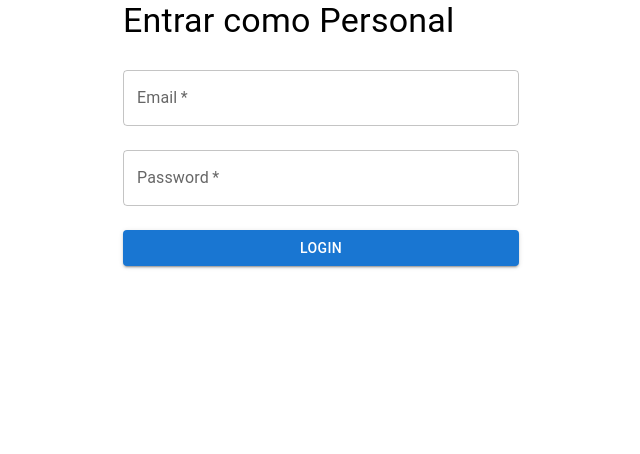
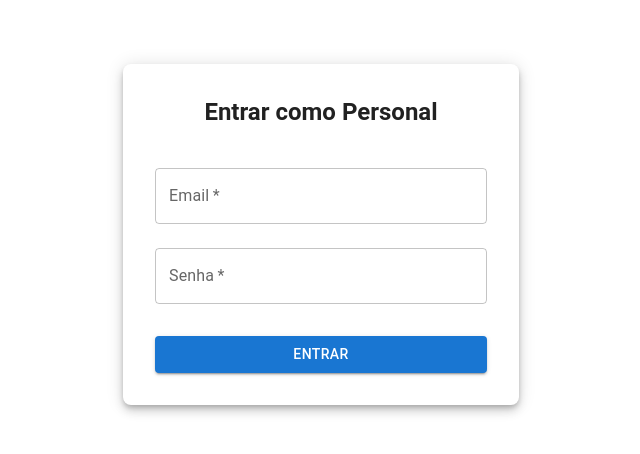
Before and after one commit to feliperromao/personal-frontend-v2, a React (Create React App) app: page /login in a window 1280 px wide. Shown: the top 454 px of the page, without its empty margins (319-959 px from the left). Built offline with nearby package versions, Linux system fonts and the light colour scheme; no server answers.

Commit message:
fix: update login page interface

```diff
--- a/src/pages/Login.tsx
+++ b/src/pages/Login.tsx
@@ -1,42 +1,72 @@
-import React, { useState } from 'react';
-import { TextField, Button, Container, Typography, CircularProgress, ContainerProps } from '@mui/material';
-import { useNavigate } from 'react-router-dom';
-import axios from 'axios';
+import React, { useState } from "react";
+import {
+  TextField,
+  Button,
+  Container,
+  Typography,
+  CircularProgress,
+  Paper,
+  Box,
+  Alert,
+} from "@mui/material";
+import { useNavigate } from "react-router-dom";
+import axios from "axios";
 
-const Login: React.FC<ContainerProps> = ({ children }) => {
+const Login: React.FC = () => {
   const navigate = useNavigate();
-  const [email, setEmail] = useState('');
-  const [password, setPassword] = useState('');
-  const [loading, setLoading] = useState(false)
-  const [error, setError] = useState('')
-  const [successful, setSuccessful] = useState(false)
-  const URL = `${process.env.REACT_APP_BACKEND_GRAPH_API}/auth/login`
+  const [email, setEmail] = useState("");
+  const [password, setPassword] = useState("");
+  const [loading, setLoading] = useState(false);
+  const [error, setError] = useState("");
+  const [success, setSuccess] = useState(false);
+  const URL = `${process.env.REACT_APP_BACKEND_GRAPH_API}/auth/login`;
 
   const handleLogin = async (e: React.FormEvent) => {
     e.preventDefault();
+    setLoading(true);
+    setError("");
+    setSuccess(false);
+
     try {
-      await axios.post(URL, {
-        email,
-        password
-      }).then(({data}) => {
-        const { user, access_token } = data
+      const { data } = await axios.post(URL, { email, password });
+
+      const { user, access_token } = data;
       if (user.type === "PERSONAL") {
-          localStorage.setItem('user', JSON.stringify(user));
-          localStorage.setItem('auth-token', access_token);
-          navigate("/")
+        localStorage.setItem("user", JSON.stringify(user));
+        localStorage.setItem("auth-token", access_token);
+        setSuccess(true);
+        setTimeout(() => navigate("/"), 1500); // Redireciona após sucesso
+      } else {
+        setError("Acesso permitido apenas para Personais.");
       }
-      })
-    } catch (e) {
-      console.error('Login error:', e);
+    } catch (err) {
+      setError("Erro ao fazer login. Verifique suas credenciais.");
+    } finally {
+      setLoading(false);
     }
   };
 
   return (
-    <Container maxWidth="xs">
-      <Typography variant="h4" component="h1" gutterBottom>
+    <Container component="main" maxWidth="xs">
+      <Paper
+        elevation={6}
+        sx={{
+          mt: 8,
+          p: 4,
+          display: "flex",
+          flexDirection: "column",
+          alignItems: "center",
+          borderRadius: 2,
+        }}
+      >
+        <Typography variant="h5" fontWeight="bold" gutterBottom>
           Entrar como Personal
         </Typography>
-      <form onSubmit={handleLogin}>
+
+        {error && <Alert severity="error">{error}</Alert>}
+        {success && <Alert severity="success">Login bem-sucedido!</Alert>}
+
+        <Box component="form" onSubmit={handleLogin} sx={{ width: "100%", mt: 2 }}>
           <TextField
             label="Email"
             type="email"
@@ -48,7 +78,7 @@ const Login: React.FC<ContainerProps> = ({ children }) => {
             required
           />
           <TextField
-          label="Password"
+            label="Senha"
             type="password"
             fullWidth
             margin="normal"
@@ -57,19 +87,19 @@ const Login: React.FC<ContainerProps> = ({ children }) => {
             onChange={(e) => setPassword(e.target.value)}
             required
           />
+
           <Button
             type="submit"
             fullWidth
             variant="contained"
             color="primary"
+            sx={{ mt: 3 }}
             disabled={loading}
-          style={{ marginTop: '16px' }}
           >
-          {loading ? <CircularProgress size={24} /> : 'Login'}
+            {loading ? <CircularProgress size={24} /> : "Entrar"}
           </Button>
-      </form>
-      {error && <Typography color="error">{error}</Typography>}
-      {successful && <Typography color="primary">Login successful!</Typography>}
+        </Box>
+      </Paper>
     </Container>
   );
 };
```
Also changed, not shown: src/pages/Exercises.tsx (line endings or trailing spaces). Lines whose indentation alone changed are shown as unchanged.
